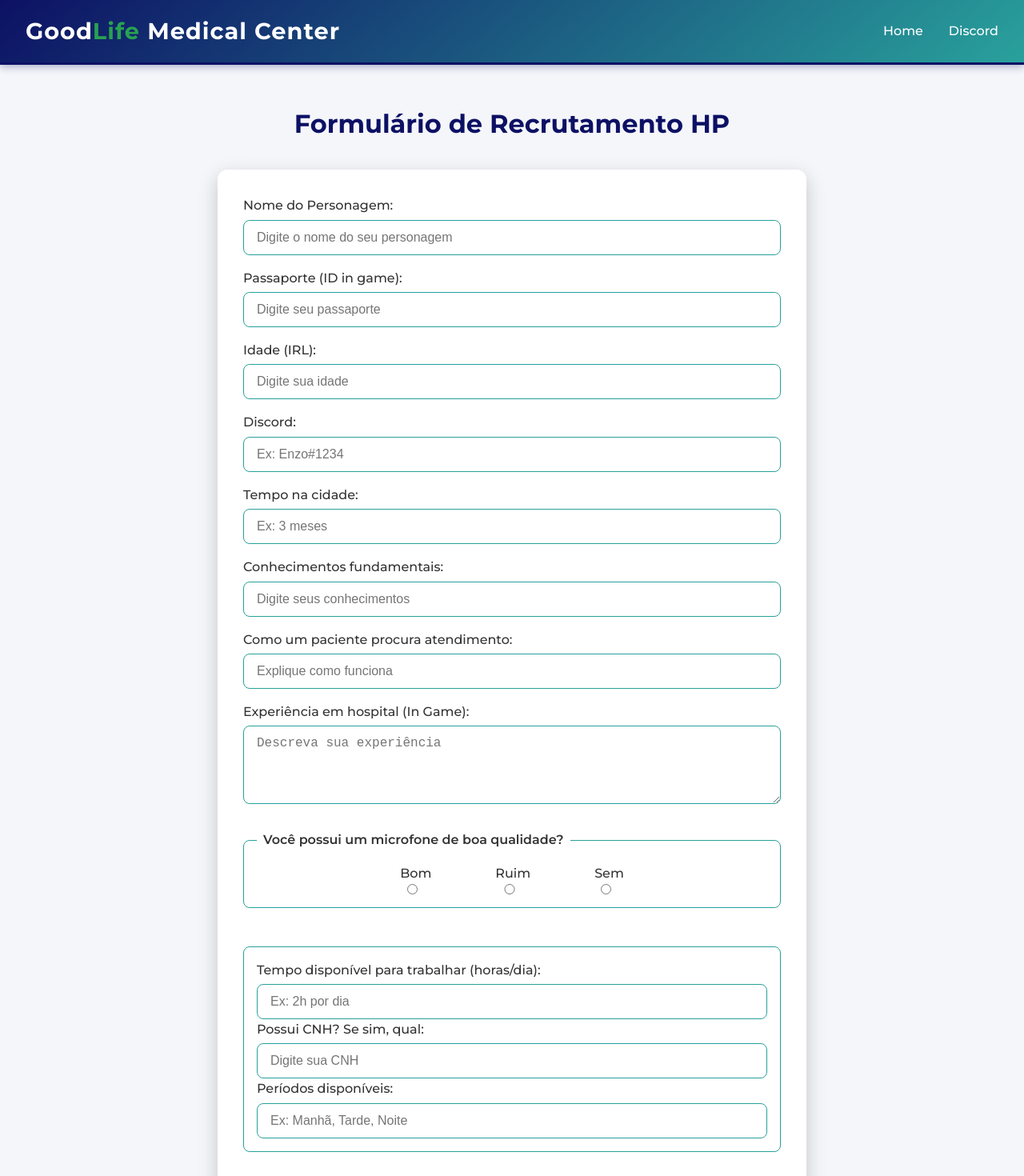
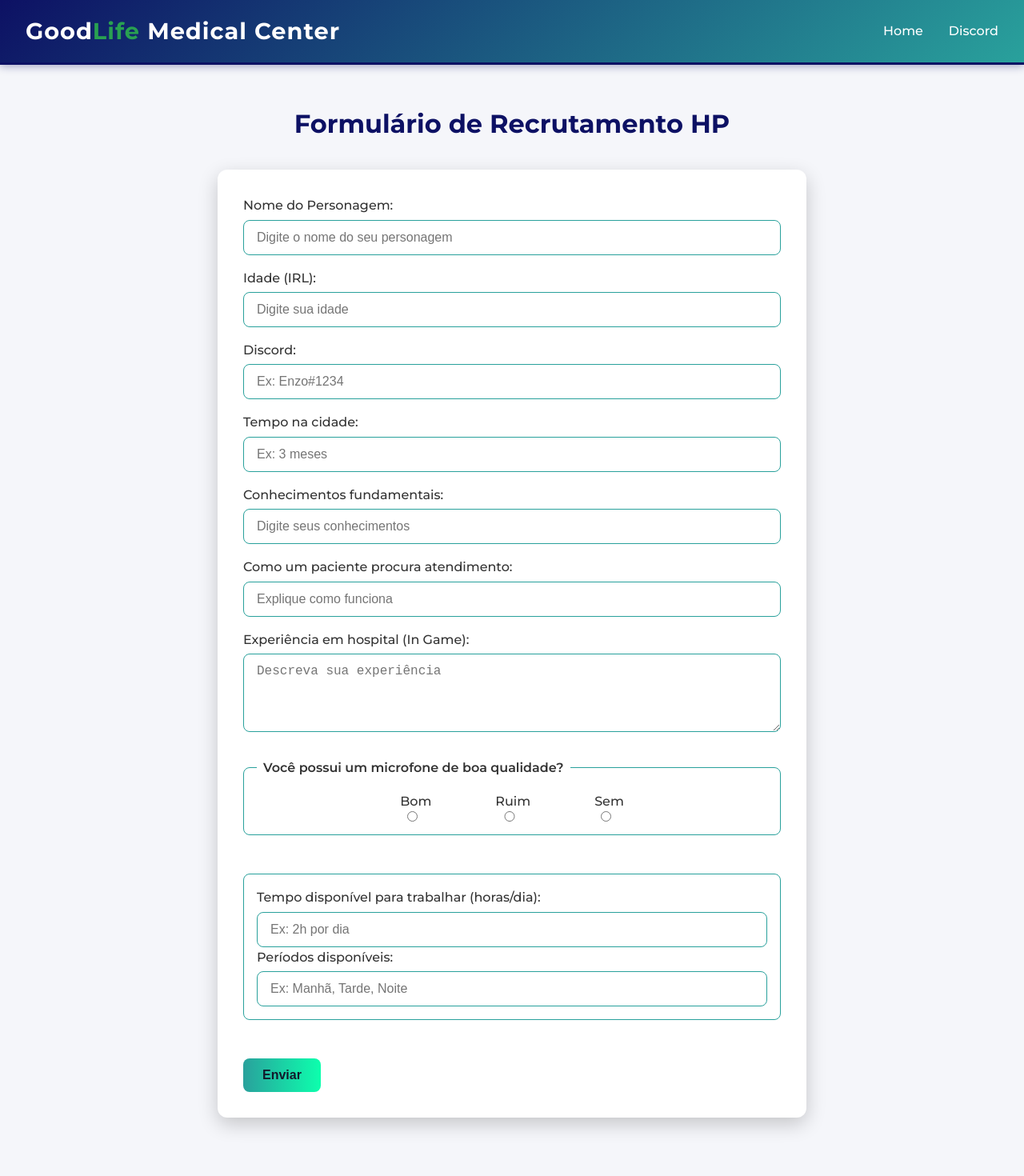
Before and after one commit to kauanCodeSFront/medical2, a React (Vite) app: page /edital in a window 1280 px wide. Shown: the top 1470 px of the page at 80% size. After the commit the page ends 1445 px from the top, so only its background shows below. Built offline with nearby package versions, Linux system fonts and the light colour scheme.

Commit message:
atualizado

```diff
--- a/src/edital.jsx
+++ b/src/edital.jsx
@@ -51,11 +51,6 @@ function EditalMain() {
         </label>
 
         <label>
-          Passaporte (ID in game):
-          <input name="passaporte" placeholder="Digite seu passaporte" className="input" required />
-        </label>
-
-        <label>
           Idade (IRL):
           <input name="idade" placeholder="Digite sua idade" type="number" className="input" required />
         </label>
@@ -105,11 +100,6 @@ function EditalMain() {
           </label>
 
           <label>
-            Possui CNH? Se sim, qual:
-            <input name="cnh" placeholder="Digite sua CNH" />
-          </label>
-
-          <label>
             Períodos disponíveis:
             <input name="periodos" placeholder="Ex: Manhã, Tarde, Noite" />
           </label>
```
